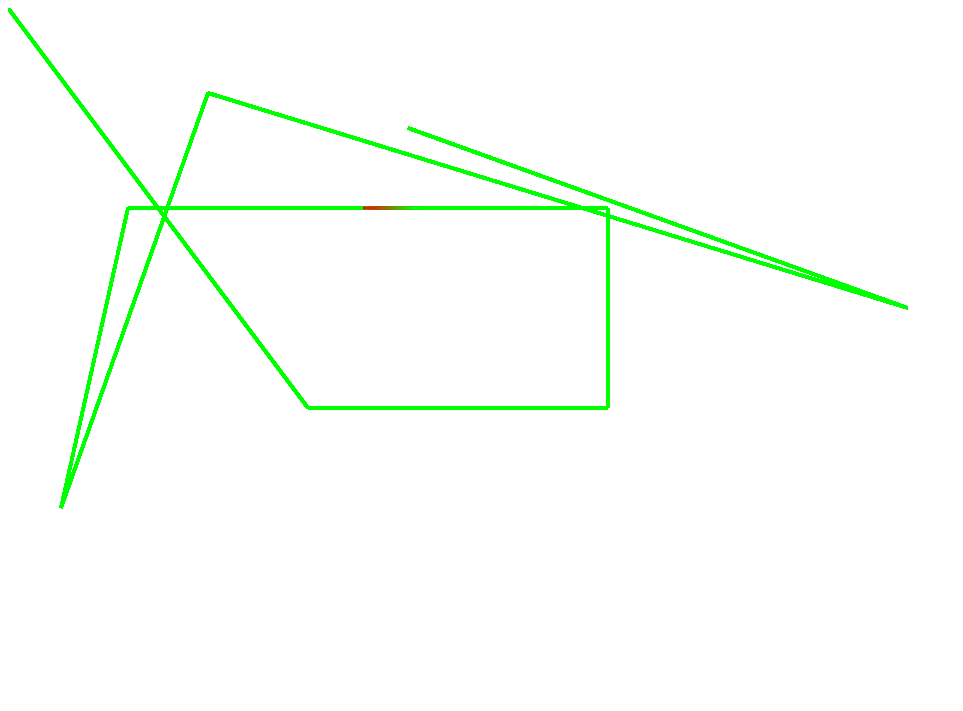
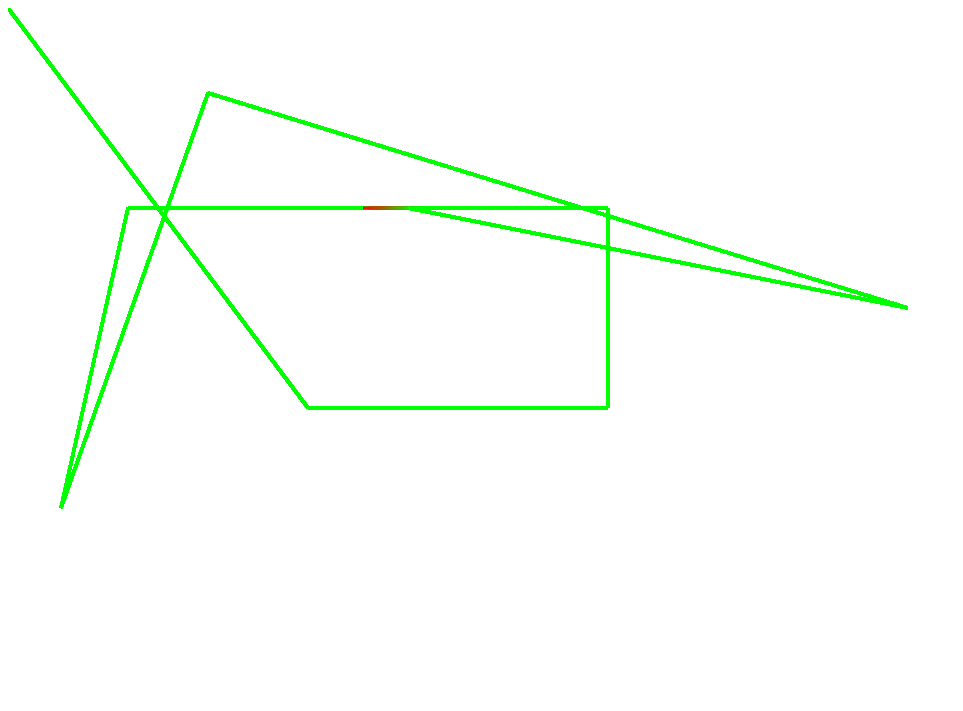
Before and after one commit to zhouchunboweb/canvas-line, a plain HTML site: page index.html in a window 1280 px wide. Shown: the whole page, without its empty margins (0-963 px from the left). Drawn offline with Linux system fonts and the light colour scheme.

Commit message:
修改测试1

```diff
--- a/index.html
+++ b/index.html
@@ -20,7 +20,7 @@
       [53,500],
       [200,85],
       [900,300],
-      [400,120],
+      [400,200],
     ]
     class Line {
       constructor (x1,y1,x2,y2,c) {
```
